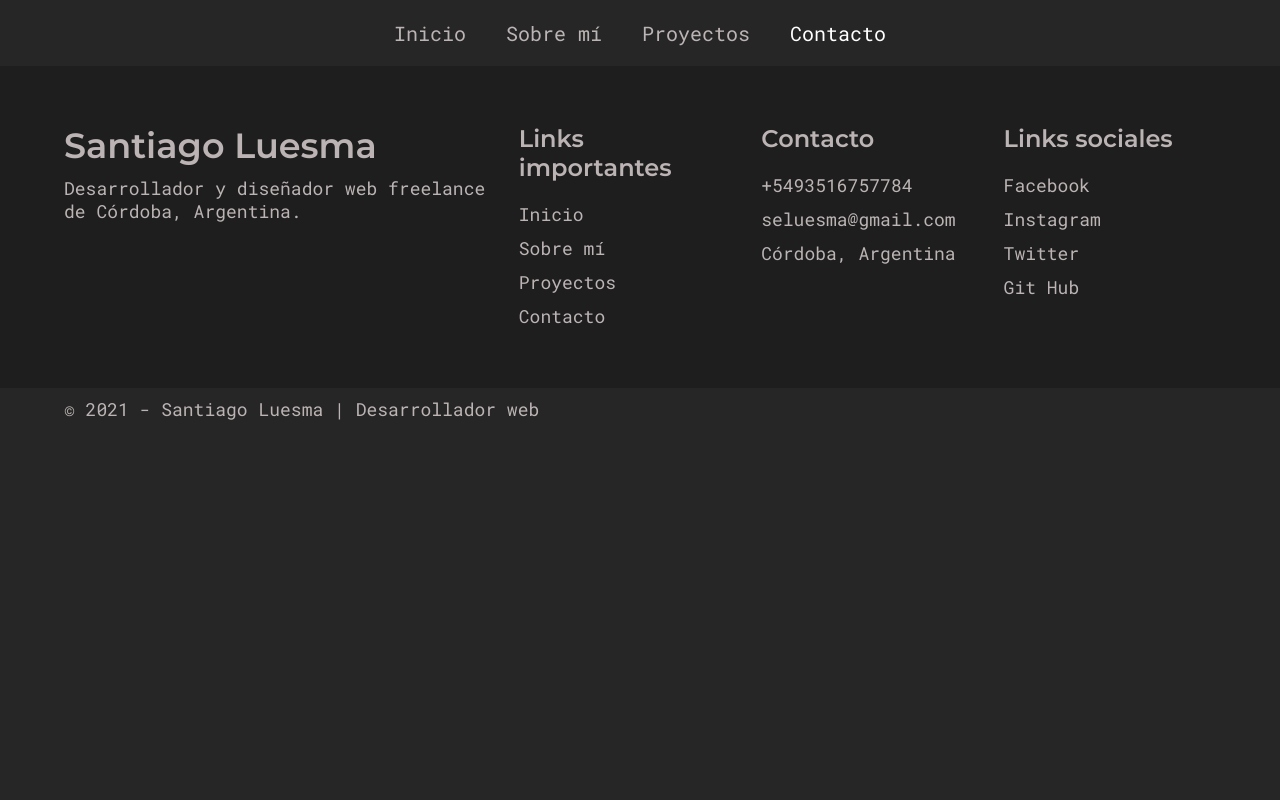
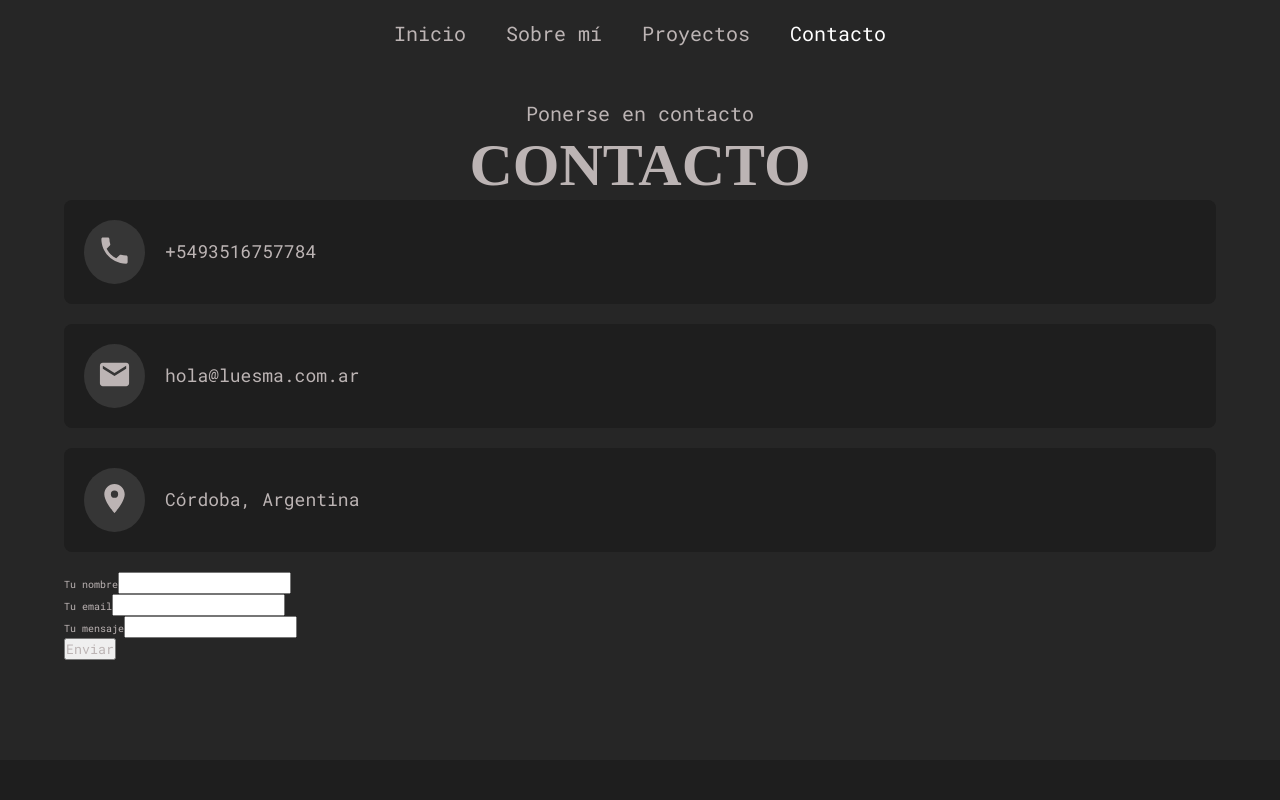
Before and after one commit to SantiagoLuesma/react-portfolio-santiago-luesma, a React (Create React App) app: page /contact in a window 1280 px wide. Shown: the top 800 px of the page. Built offline with nearby package versions, Linux system fonts and the light colour scheme; the HTML template or start-up script is replaced by a standard one; a web font is replaced by a local one.

Commit message:
build(frontend): Creo la página de contacto

```diff
--- /dev/null
+++ b/src/components/ContactForm.js
@@ -0,0 +1,50 @@
+import React, { useState } from 'react';
+
+export default function ContactForm() {
+  const [name, setName] = useState('');
+  const [email, setEmail] = useState('');
+  const [message, setMessage] = useState('');
+  return (
+    <div>
+      <form>
+        <div className="form-group">
+          <label htmlFor="name">
+            Tu nombre
+            <input
+              type="text"
+              id="name"
+              name="name"
+              value={name}
+              onChange={(e) => setName(e.target.value)}
+            />
+          </label>
+        </div>
+        <div className="form-group">
+          <label htmlFor="email">
+            Tu email
+            <input
+              type="text"
+              id="email"
+              name="email"
+              value={email}
+              onChange={(e) => setEmail(e.target.value)}
+            />
+          </label>
+        </div>
+        <div className="form-group">
+          <label htmlFor="message">
+            Tu mensaje
+            <input
+              type="text"
+              id="message"
+              name="message"
+              value={email}
+              onChange={(e) => setMessage(e.target.value)}
+            />
+          </label>
+        </div>
+        <button type="button">Enviar</button>
+      </form>
+    </div>
+  );
+}
--- /dev/null
+++ b/src/components/ContactInfoItem.js
@@ -0,0 +1,39 @@
+import React from 'react';
+import { MdPlace } from 'react-icons/md';
+import styled from 'styled-components';
+import PText from './PText';
+
+const ItemStyles = styled.div`
+  padding: 2rem;
+  background-color: var(--deep-dark);
+  display: flex;
+  align-items: center;
+  gap: 2rem;
+  border-radius: 8px;
+  margin-bottom: 2rem;
+  .icon {
+    color: var(--white);
+    background-color: var(--gray-2);
+    padding: 1.3rem;
+    align-items: center;
+    justify-content: center;
+    border-radius: 50%;
+  }
+  svg {
+    width: 3.5rem;
+  }
+`;
+
+export default function ContactInfoItem({
+  icon = <MdPlace />,
+  text = 'This is an info',
+}) {
+  return (
+    <ItemStyles>
+      <div className="icon">{icon}</div>
+      <div className="info">
+        <PText>{text}</PText>
+      </div>
+    </ItemStyles>
+  );
+}
--- /dev/null
+++ b/src/components/ContactSection.js
@@ -0,0 +1,30 @@
+import React from 'react';
+import { MdEmail, MdLocalPhone } from 'react-icons/md';
+import styled from 'styled-components';
+import ContactForm from './ContactForm';
+import ContactInfoItem from './ContactInfoItem';
+import SectionTitle from './SectionTitle';
+
+const ContactSectionStyle = styled.div`
+  padding: 10rem 0;
+`;
+
+export default function ContactSection() {
+  return (
+    <ContactSectionStyle>
+      <div className="container">
+        <SectionTitle heading="Contacto" subheading="Ponerse en contacto" />
+        <div className="contactSection__wrapper">
+          <div className="left">
+            <ContactInfoItem icon={<MdLocalPhone />} text="+5493516757784" />
+            <ContactInfoItem icon={<MdEmail />} text="hola@luesma.com.ar" />
+            <ContactInfoItem text="Córdoba, Argentina" />
+          </div>
+          <div className="right">
+            <ContactForm />
+          </div>
+        </div>
+      </div>
+    </ContactSectionStyle>
+  );
+}
--- a/src/pages/Contact.js
+++ b/src/pages/Contact.js
@@ -1,9 +1,10 @@
 import React from 'react';
+import ContactSection from '../components/ContactSection';
 
 export default function Contact() {
   return (
     <div>
-      <h1>Desde Contact</h1>
+      <ContactSection />
     </div>
   );
 }
--- a/src/pages/Projects.js
+++ b/src/pages/Projects.js
@@ -43,7 +43,6 @@
     }
   }
 `;
-
 
 export default function Projects() {
   const [searchText, setSearchText] = useState('');
```
